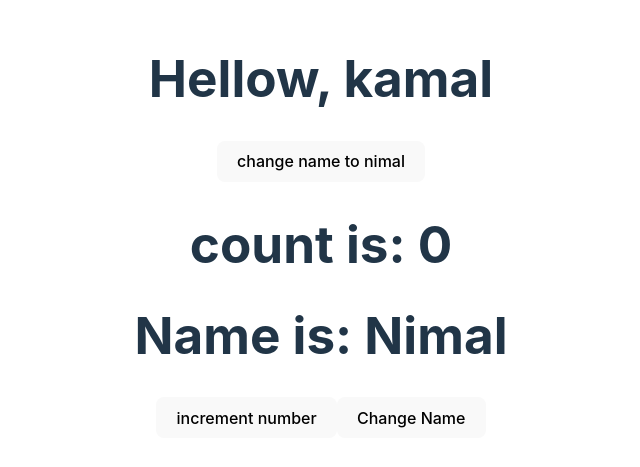
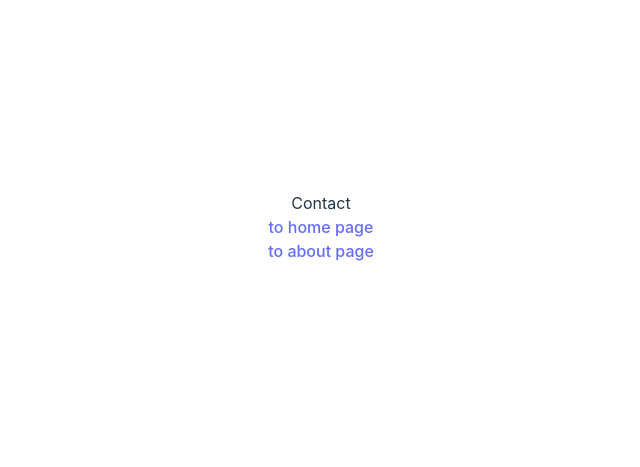
Before and after one commit to IshankaDK/vite-react-app, a React (Vite) app: page /contact in a window 1280 px wide. Shown: the part 173-640 px from the top of the page, without its empty margins (319-959 px from the left). Built offline with nearby package versions, Linux system fonts and the light colour scheme.

Commit message:
mui and routings

```diff
--- a/src/App.jsx
+++ b/src/App.jsx
@@ -5,13 +5,13 @@ import Detail from "./useStateExample/Detail";
 import ListNumber from "./useStateExample/ListNumber";
 import { ListPerson } from "./useStateExample/ListPerson";
 import UseEffectDemo from "./useEffectExample/UseEffectDemo";
-
+import MuiExample from "./MUI/MuiExample";
+import Home from "./routingExample/Home";
 
 const TODOS = [
-  { id: '1', task: 'Do this', completed: true },
-  { id: '2', task: 'Do that', completed: false },
+  { id: "1", task: "Do this", completed: true },
+  { id: "2", task: "Do that", completed: false },
 ];
-
 
 function App() {
   const [name, setName] = useState("kamal");
@@ -20,13 +20,18 @@ function App() {
     <div className="App">
       <h1>Hellow, {name}</h1>
       <button onClick={() => setName("Nimal")}>change name to nimal</button>
+
       {/* <Count /> */}
       {/* <Detail /> */}
       {/* <ListNumber /> */}
       {/* <ListPerson
        */}
-       <UseEffectDemo />
+      {/* <UseEffectDemo />
+       */}
 
+       {/* <MuiExample /> */}
+
+       {/* <Home /> */}
     </div>
   );
 }
--- /dev/null
+++ b/src/MUI/MuiExample.jsx
@@ -0,0 +1,19 @@
+import { Button, TextField } from "@mui/material";
+import SendIcon from "@mui/icons-material/Send";
+import React from "react";
+
+const MuiExample = () => {
+  return (
+    <>
+      <TextField id="outlined-basic" label="Outlined" variant="outlined" />
+      <Button variant="outlined" endIcon={<SendIcon />}>
+        Outlined
+      </Button>
+      <Button variant="contained" onClick={() => alert("clicked")} disabled={false} color={"warning"}>
+        Contained
+      </Button>
+    </>
+  );
+};
+
+export default MuiExample;
--- a/src/main.jsx
+++ b/src/main.jsx
@@ -2,9 +2,32 @@ import React from 'react'
 import ReactDOM from 'react-dom/client'
 import App from './App'
 import './index.css'
+import {
+  createBrowserRouter,
+  RouterProvider,
+} from "react-router-dom";
+import Home from './routingExample/Home';
+import About from './routingExample/About';
+import Contact from './routingExample/Contact';
+
+const router = createBrowserRouter([
+  {
+    path: "/",
+    element: <Home />,
+  },
+  {
+    path: "/about",
+    element: <About />,
+  },
+  {
+    path: "/contact",
+    element: <Contact />,
+  },
+]);
 
 ReactDOM.createRoot(document.getElementById('root')).render(
-  <>
-    <App />
-  </>
+  <React.StrictMode>
+      <RouterProvider router={router} />
+    {/* <App /> */}
+  </React.StrictMode>
 )
--- /dev/null
+++ b/src/routingExample/About.jsx
@@ -0,0 +1,14 @@
+import React from 'react'
+import { Link } from 'react-router-dom'
+
+const About = () => {
+  return (
+    <>
+    <div>About</div>
+    <Link to={`/`}>to home page</Link> <br />
+    <Link to={`/contact`}>to contact page</Link>
+    </>
+  )
+}
+
+export default About
--- /dev/null
+++ b/src/routingExample/Contact.jsx
@@ -0,0 +1,14 @@
+import React from 'react'
+import { Link } from 'react-router-dom'
+
+const Contact = () => {
+  return (
+    <>
+    <div>Contact</div>
+    <Link to={`/`}>to home page</Link> <br />
+    <Link to={`/about`}>to about page</Link>
+    </>
+  )
+}
+
+export default Contact
--- /dev/null
+++ b/src/routingExample/Home.jsx
@@ -0,0 +1,14 @@
+import React from 'react'
+import { Link } from 'react-router-dom'
+
+const Home = () => {
+  return (
+    <>
+    <div>Home</div>
+    <Link to={`about`}>to about page</Link> <br />
+    <Link to={`/contact`}>to contact page</Link>
+    </>
+  )
+}
+
+export default Home
```
Also changed, not shown: package.json (+9 -1 lines), 1 other file (tests, documents, lock files or other folders).
